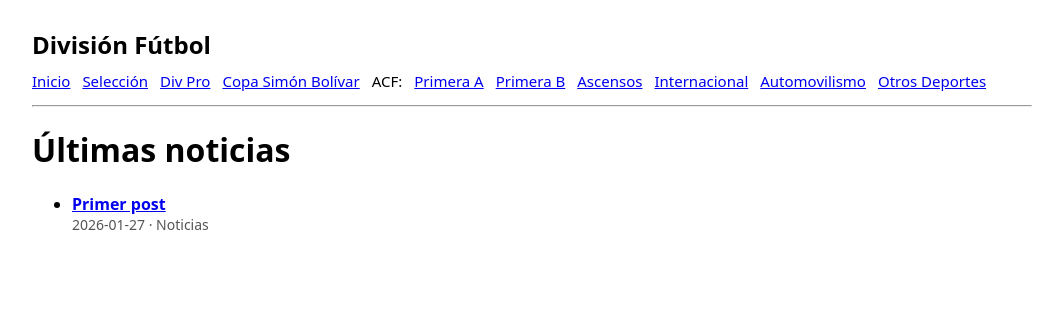
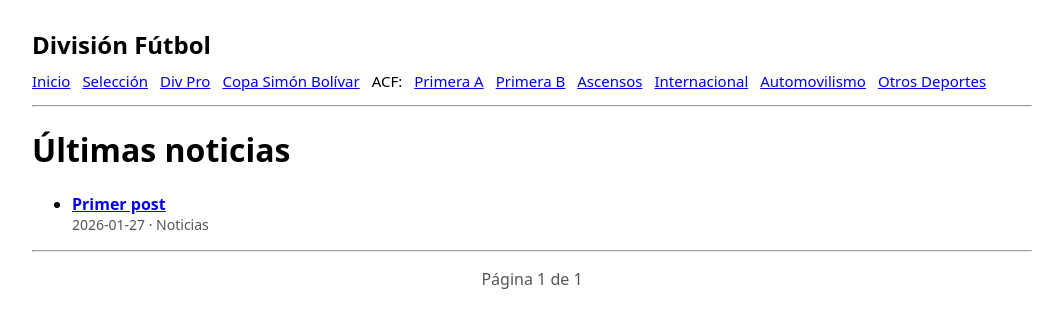
Before and after one commit to linkto2026/divisionfutbol, an Eleventy site: page src/index.njk in a window 1280 px wide. Shown: the whole page, without its empty margins (108-1171 px from the left). Built offline with nearby package versions, Linux system fonts and the light colour scheme; Eleventy itself is replaced by a stand-in of ours; files that its build step writes are made by us from their sources.

Commit message:
Update index.njk

```diff
--- a/src/index.njk
+++ b/src/index.njk
@@ -1,12 +1,16 @@
 ---
 layout: layouts/base.njk
 title: Inicio
+pagination:
+  data: collections.posts
+  size: 10
+  alias: postsPage
 ---
 
 <h1>Últimas noticias</h1>
 
 <ul>
-  {% for post in collections.posts %}
+  {% for post in postsPage %}
     <li style="margin-bottom:14px;">
       <a href="{{ post.url | url }}" style="font-weight:700;">
         {{ post.data.title }}
@@ -21,3 +25,23 @@ title: Inicio
     </li>
   {% endfor %}
 </ul>
+
+<hr style="margin:16px 0;">
+
+<nav style="display:flex;justify-content:space-between;gap:12px;">
+  <div>
+    {% if pagination.href.previous %}
+      <a href="{{ pagination.href.previous | url }}">← Anterior</a>
+    {% endif %}
+  </div>
+
+  <div style="color:#555;">
+    Página {{ pagination.pageNumber + 1 }} de {{ pagination.pages.length }}
+  </div>
+
+  <div style="text-align:right;">
+    {% if pagination.href.next %}
+      <a href="{{ pagination.href.next | url }}">Siguiente →</a>
+    {% endif %}
+  </div>
+</nav>
```
